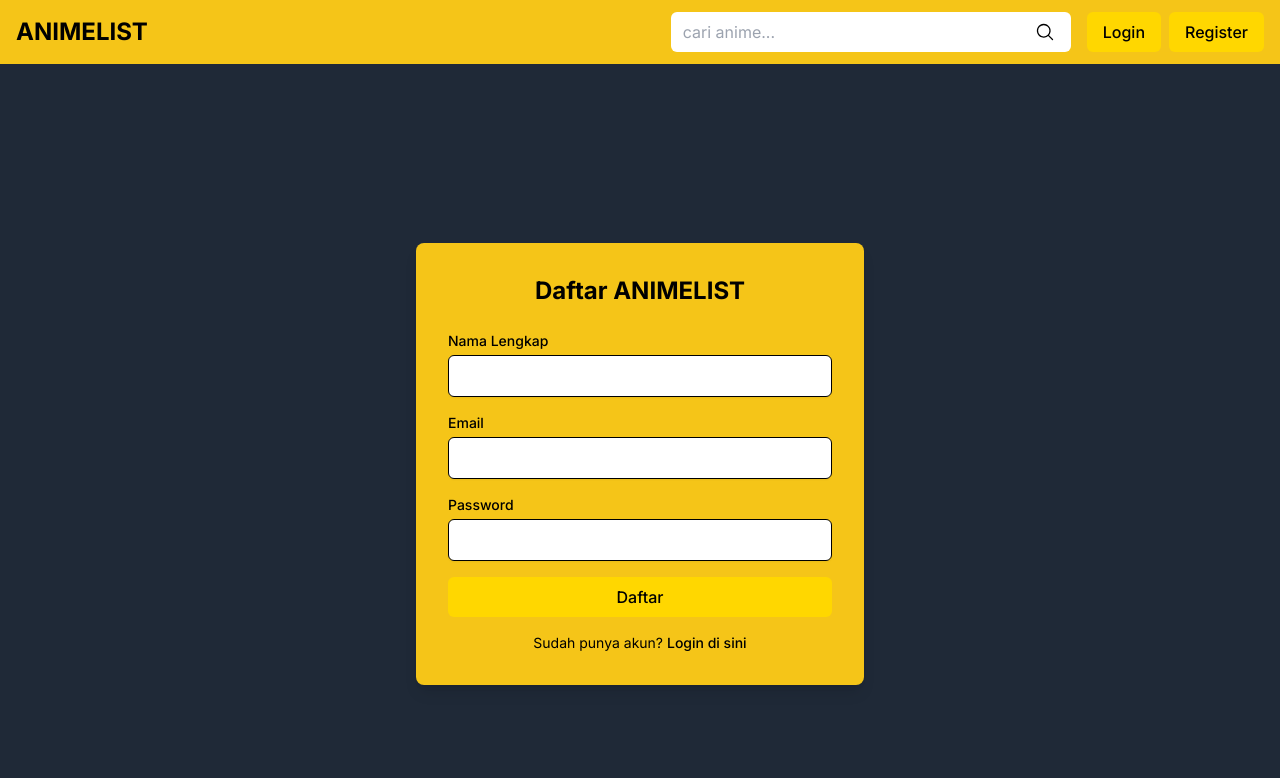
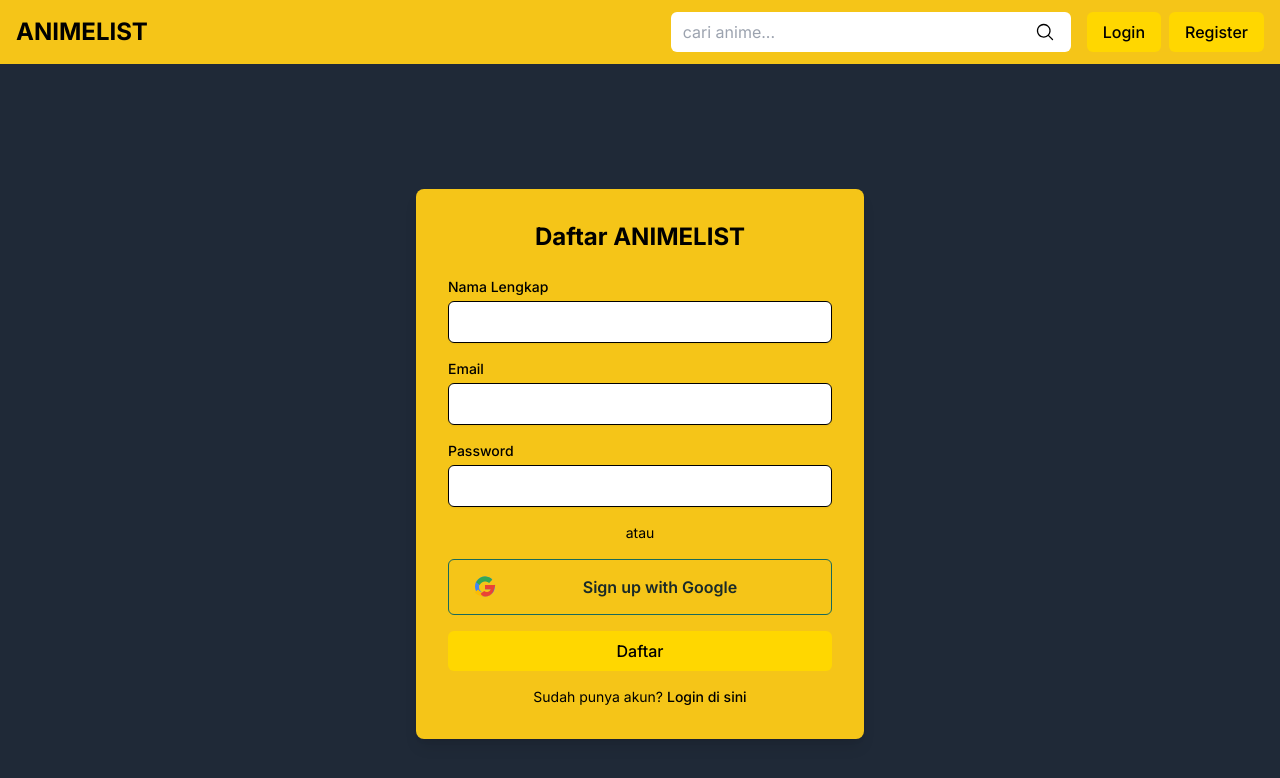
Before and after one commit to nouvalar/WebAnime-project, a Next.js app: page /register in a window 1280 px wide. Shown: the top 778 px of the page. Built offline with nearby package versions, Linux system fonts and the light colour scheme; no server answers.

Commit message:
Log/Reg Google

```diff
--- a/src/app/login/page.jsx
+++ b/src/app/login/page.jsx
@@ -5,6 +5,7 @@
 import { useRouter } from "next/navigation"
 import Link from "next/link"
 import Alert from "@/components/Alert"
+import GoogleButton from "@/components/auth/GoogleButton"
 
 export default function LoginPage() {
     const router = useRouter()
@@ -90,6 +91,12 @@
                             className="mt-1 block w-full px-3 py-2 bg-white border border-gray-300 rounded-md shadow-sm focus:outline-none focus:ring-[#F5C518] focus:border-[#F5C518]"
                         />
                     </div>
+                    <div className="flex items-center justify-center space-x-4">
+                        <div className="flex-1 h-px bg-gray-300"></div>
+                        <span className="px-4 text-sm text-gray-700">atau</span>
+                        <div className="flex-1 h-px bg-gray-300"></div>
+                    </div>
+                    <GoogleButton text="Sign in with Google" />
                     <button
                         type="submit"
                         className="w-full bg-[#FFD700] text-black py-2 px-4 rounded-md hover:bg-yellow-400 transition-colors font-medium"
--- a/src/app/register/page.jsx
+++ b/src/app/register/page.jsx
@@ -4,6 +4,7 @@
 import { useRouter } from "next/navigation"
 import Link from "next/link"
 import Alert from "@/components/Alert"
+import GoogleButton from "@/components/auth/GoogleButton"
 
 export default function RegisterPage() {
     const router = useRouter()
@@ -113,6 +114,12 @@
                             className="mt-1 block w-full px-3 py-2 bg-white border border-gray-300 rounded-md shadow-sm focus:outline-none focus:ring-[#F5C518] focus:border-[#F5C518]"
                         />
                     </div>
+                    <div className="flex items-center justify-center space-x-4">
+                        <div className="flex-1 h-px bg-gray-300"></div>
+                        <span className="px-4 text-sm text-gray-700">atau</span>
+                        <div className="flex-1 h-px bg-gray-300"></div>
+                    </div>
+                    <GoogleButton text="Sign up with Google" />
                     <button
                         type="submit"
                         className="w-full bg-[#FFD700] text-black py-2 px-4 rounded-md hover:bg-yellow-400 transition-colors font-medium"
--- /dev/null
+++ b/src/components/auth/GoogleButton.jsx
@@ -0,0 +1,39 @@
+import { signIn } from "next-auth/react";
+
+export default function GoogleButton({ text = "Sign up with Google" }) {
+  return (
+    <button
+      type="button"
+      onClick={() => signIn("google", { callbackUrl: "/" })}
+      className="
+        w-full flex items-center justify-center gap-2
+        px-0 py-0
+        border border-[#1A6A5B]
+        rounded-md
+        text-base font-semibold text-[#1A2A28]
+        bg-white
+        hover:bg-[#F5F7F6]
+        transition
+        h-14
+        min-h-[56px]
+        "
+      style={{
+        boxShadow: "none",
+        padding: "0",
+        height: "56px",
+      }}
+    >
+      <span className="flex items-center pl-6 pr-2">
+        <svg width="24" height="24" viewBox="0 0 48 48">
+          <g>
+            <path fill="#4285F4" d="M44.5 20H24v8.5h11.7C34.7 33.1 29.8 36 24 36c-6.6 0-12-5.4-12-12s5.4-12 12-12c3.1 0 5.9 1.1 8.1 2.9l6.4-6.4C34.5 5.1 29.5 3 24 3 12.9 3 4 11.9 4 23s8.9 20 20 20c11 0 19.7-8 19.7-20 0-1.3-.1-2.7-.2-4z"/>
+            <path fill="#34A853" d="M6.3 14.7l7 5.1C15.5 16.1 19.4 13 24 13c3.1 0 5.9 1.1 8.1 2.9l6.4-6.4C34.5 5.1 29.5 3 24 3c-7.2 0-13.3 4.1-16.7 10.1z"/>
+            <path fill="#FBBC05" d="M24 43c5.5 0 10.5-1.8 14.3-4.9l-6.6-5.4C29.7 34.9 27 36 24 36c-5.8 0-10.7-2.9-13.7-7.1l-7 5.4C6.7 39.1 14.1 43 24 43z"/>
+            <path fill="#EA4335" d="M44.5 20H24v8.5h11.7c-1.2 3.2-4.2 5.5-7.7 5.5-2.2 0-4.2-.7-5.7-2l-7 5.4C17.3 41.1 20.5 43 24 43c7.2 0 13.3-4.1 16.7-10.1z"/>
+          </g>
+        </svg>
+      </span>
+      <span className="flex-1 text-center pr-6">{text}</span>
+    </button>
+  );
+}
--- a/src/components/auth/LoginForm.jsx
+++ b/src/components/auth/LoginForm.jsx
@@ -4,7 +4,7 @@
 import { signIn } from "next-auth/react";
 import { useRouter } from "next/navigation";
 import Link from "next/link";
-import { FcGoogle } from "react-icons/fc";
+import GoogleButton from "./GoogleButton";
 
 export default function LoginForm() {
   const [email, setEmail] = useState("");
@@ -89,14 +89,7 @@
             <div className="flex-1 h-px bg-gray-300 dark:bg-gray-600"></div>
           </div>
 
-          <button
-            type="button"
-            onClick={() => signIn("google", { callbackUrl: "/" })}
-            className="w-full flex items-center justify-center px-4 py-2 border border-gray-300 dark:border-gray-600 rounded-md shadow-sm text-sm font-medium text-gray-700 dark:text-gray-200 bg-white dark:bg-gray-700 hover:bg-gray-50 dark:hover:bg-gray-600"
-          >
-            <FcGoogle className="w-5 h-5 mr-2" />
-            Login dengan Google
-          </button>
+          <GoogleButton text="Sign in with Google" />
 
           <div>
             <button
--- a/src/components/auth/RegisterForm.jsx
+++ b/src/components/auth/RegisterForm.jsx
@@ -4,7 +4,7 @@
 import { useRouter } from "next/navigation";
 import Link from "next/link";
 import { signIn } from "next-auth/react";
-import { FcGoogle } from "react-icons/fc";
+import GoogleButton from "./GoogleButton";
 
 export default function RegisterForm() {
   const [name, setName] = useState("");
@@ -111,14 +111,7 @@
             <div className="flex-1 h-px bg-gray-300 dark:bg-gray-600"></div>
           </div>
 
-          <button
-            type="button"
-            onClick={() => signIn("google", { callbackUrl: "/" })}
-            className="w-full flex items-center justify-center px-4 py-2 border border-gray-300 dark:border-gray-600 rounded-md shadow-sm text-sm font-medium text-gray-700 dark:text-gray-200 bg-white dark:bg-gray-700 hover:bg-gray-50 dark:hover:bg-gray-600"
-          >
-            <FcGoogle className="w-5 h-5 mr-2" />
-            Daftar dengan Google
-          </button>
+          <GoogleButton text="Sign up with Google" />
 
           <div>
             <button
```
